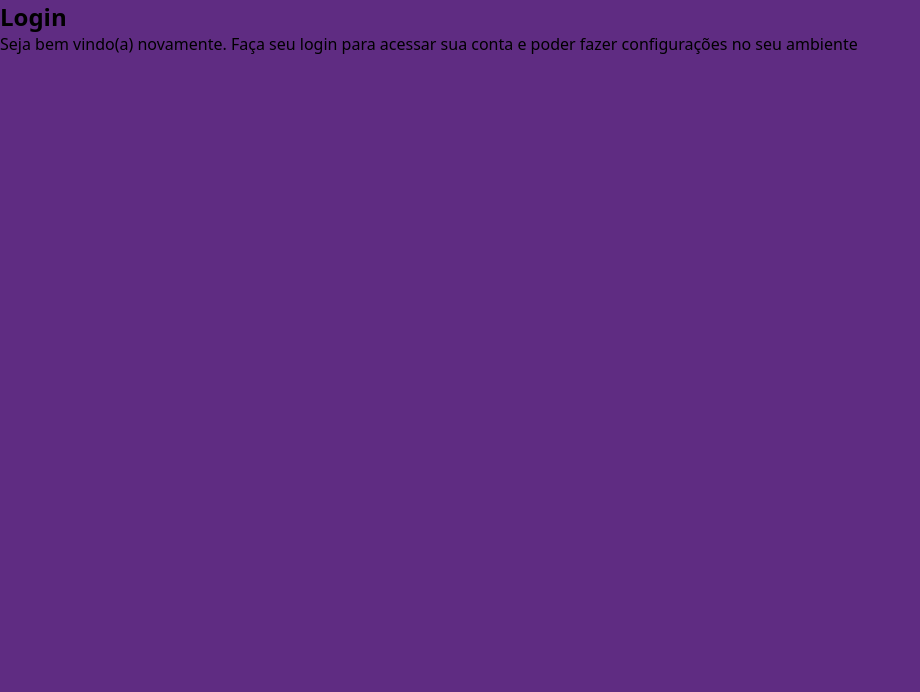
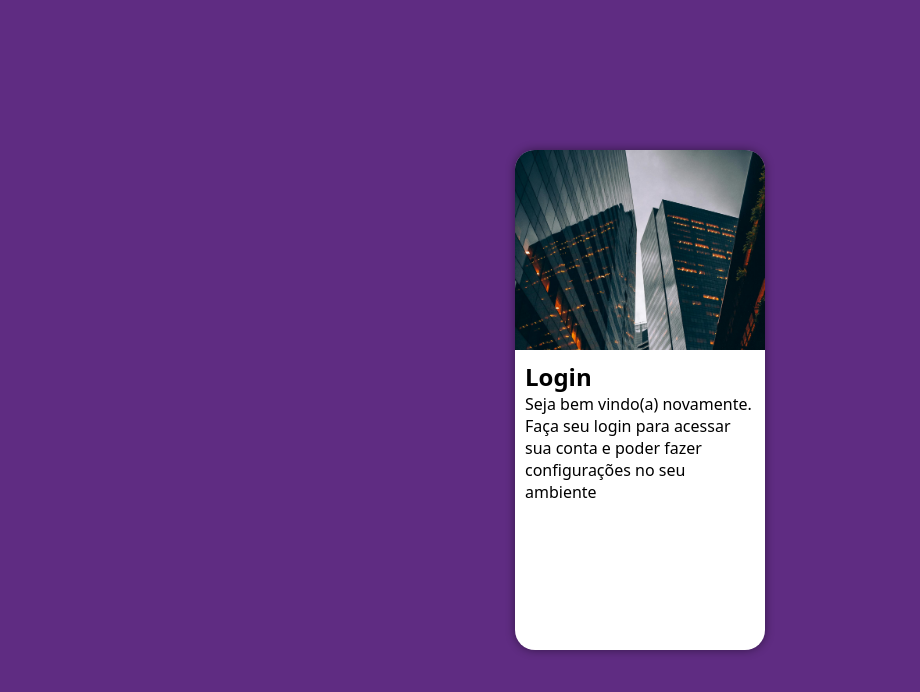
Before and after one commit to Bbrunrs/Projeto-login, a plain HTML site: page index.html in a window 1280 px wide. Shown: the whole page, without its empty margins (0-920 px from the left). Drawn offline with Linux system fonts and the light colour scheme.

Commit message:
Atualizando

```diff
--- a/index.html
+++ b/index.html
@@ -8,7 +8,7 @@
 </head>
 <body>
     <main>
-        <section id="Login">
+        <section id="login">
             <div id="imagem">
 
             </div>
```
Also changed, not shown: 1 other file.
